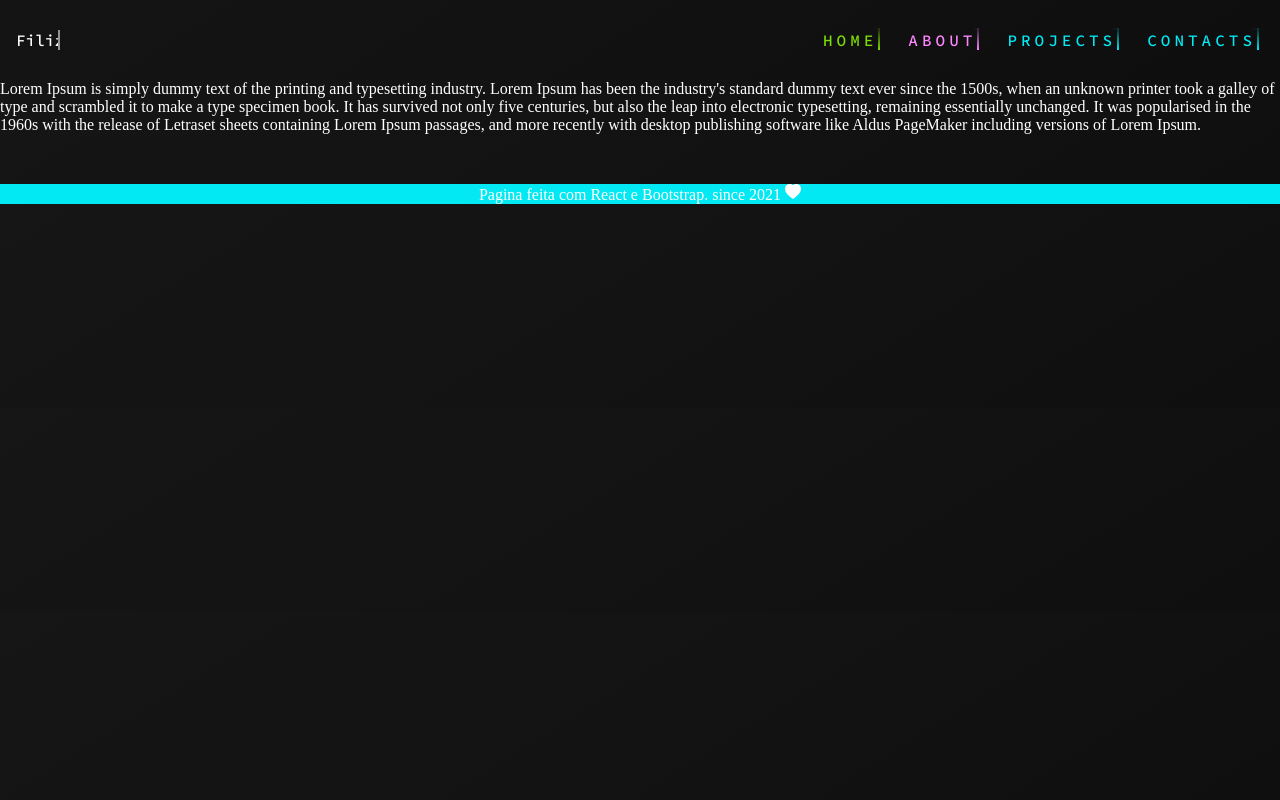
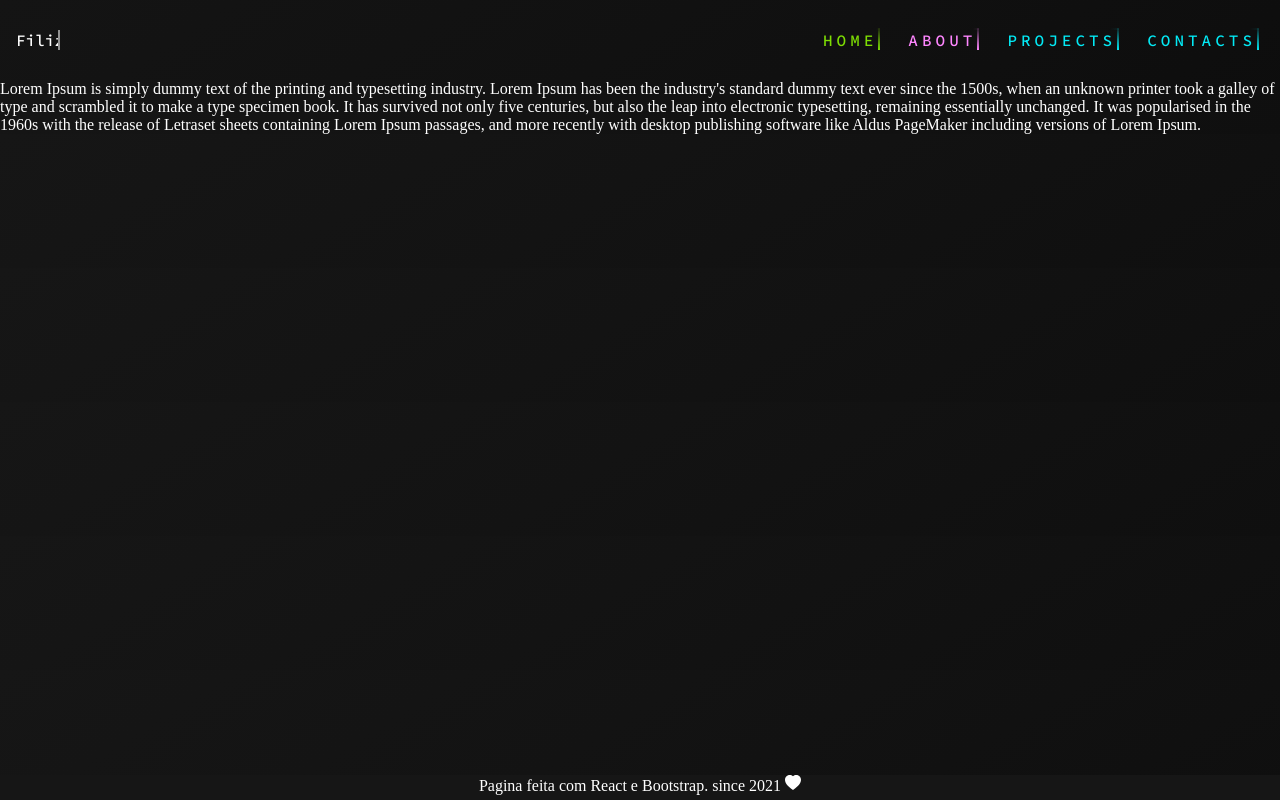
Before and after one commit to juliofilizzola/juliofilizzola-portfolio, a React (Create React App) app: page / in a window 1280 px wide. Built offline with nearby package versions, Linux system fonts and the light colour scheme.

Commit message:
finalizando forms e editando o footer

```diff
--- a/src/components/footer.scss
+++ b/src/components/footer.scss
@@ -1,9 +1,11 @@
 footer {
   bottom: 0;
+  position: fixed;
+  height: 25px;
   width: 100%;
-  background-color: #03e9f4;
+  background: rgb(22,22,22);
   color: white;
   margin: 0 auto;
   text-align: center;
-  margin-top: 50px;
+  margin-top: 200px;
 }
```
